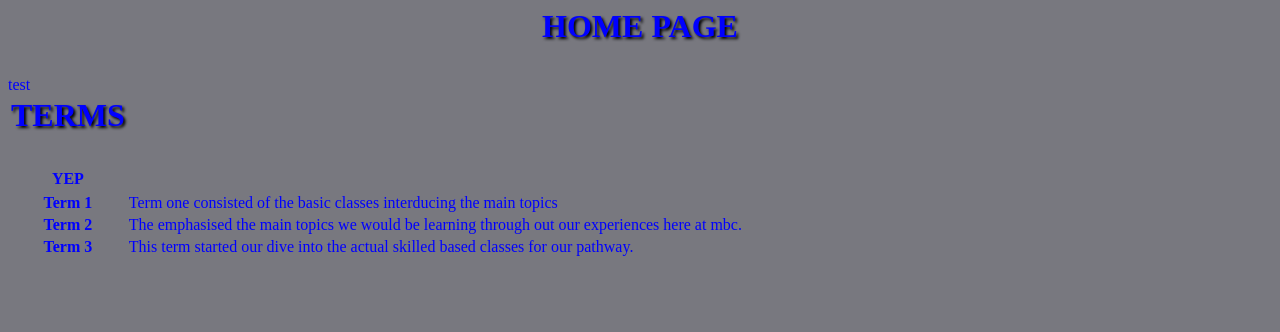
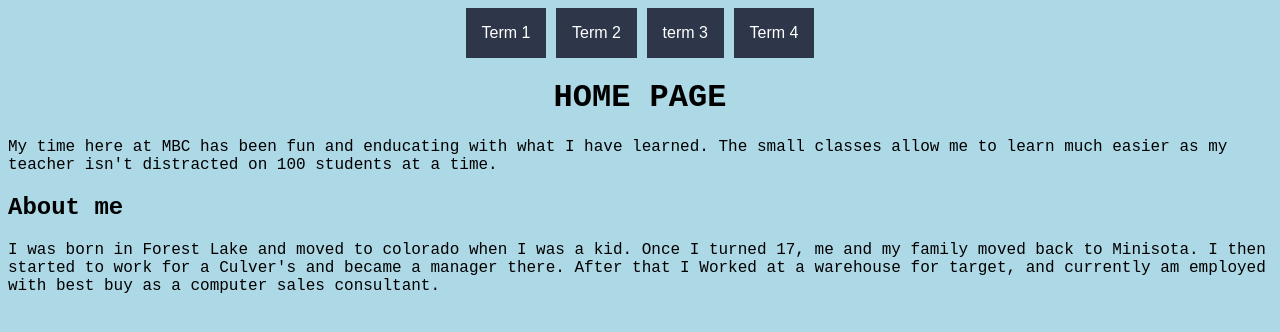
Before and after one commit to electriccrow123/classwork, a plain HTML site: page index.html in a window 1280 px wide. Drawn offline with Linux system fonts and the light colour scheme.

Commit message:
Update index.html

```diff
--- a/index.html
+++ b/index.html
@@ -1,32 +1,67 @@
+
 <html>
     <head>
-        <link href="term1.css" type="text/css" rel="stylesheet">
-        <title>INDEX PAGE</title>
+        <link href="masterpiece.css" type="text/css" rel="stylesheet">
+        <title>Home page</title>
     </head>
-    <body>
-        <h1><center>HOME PAGE</center></h1>
-        <table>
-            <tr>
-                <th><h1>TERMS</h1></th>
-            </tr>
-            <tr>
+<body>
+    <center>
+        <div class="navbar">
                 <div class="dropdown">
-                    <th>YEP </th>
+                    <button class="dropbtn">Term 1
+                    <i class="fa fa-caret-down"></i>
+                    </button>
+                    <div class="dropdown-content">
+                    <a href="C:\Users\chris\Desktop\Class\portfolio webpages\term1\Busscomt1.html">Business Communications</a>
+                    <a href="C:\Users\chris\Desktop\Class\portfolio webpages\term1\Computerconcepts.html">Computer Concepts 2</a>
+                    <a href="C:\Users\chris\Desktop\Class\portfolio webpages\term1\Keybording1.html">Keybording 1 3</a>
+                    <a href="C:\Users\chris\Desktop\Class\portfolio webpages\term1\MSOperating.html">MS Operating Systems</a>
+                    <a href="C:\Users\chris\Desktop\Class\portfolio webpages\term1\'Personal Finance'.html">Personal Finance</a>
+                    </div>
                 </div>
-                <div class="dropdown-content">
-                    <tr>test</tr>
+                <div class="dropdown">
+                        <button class="dropbtn">Term 2
+                            <i class="fa fa-caret-down"></i>
+                        </button>
+                        <div class="dropdown-content">
+                            <a href="C:\Users\chris\Desktop\Class\portfolio webpages\Term2\BusinessCom.html">Business Communications 2</a>
+                            <a href="C:\Users\chris\Desktop\Class\portfolio webpages\Term2\Electronic Spreadsheets.html">Electronic Spreadsheets</a>
+                            <a href="C:\Users\chris\Desktop\Class\portfolio webpages\Term2\KeyboardingII.html">Keyboarding II</a>
+                            <a href="C:\Users\chris\Desktop\Class\portfolio webpages\Term2\Linux.html">Linux</a>
+                        </div>
                 </div>
-                <th>Term 1</th>
-                <td>Term one consisted of the basic classes interducing the main topics </td>
-            </tr>
-            <tr>
-                <th>Term 2</th>
-                <td>The emphasised the main topics we would be learning through out our experiences here at mbc.</td>
-            </tr>
-            <tr>
-                <th>Term 3</th>
-                <td>This term started our dive into the actual skilled based classes for our pathway.</td>
-            </tr>
-        </table>
+                <div class="dropdown">
+                        <button class="dropbtn">term 3
+                            <i class="fa fa-caret-down"></i>
+                        </button>
+                        <div class="dropdown-content">
+                            <a href="C:\Users\chris\Desktop\Class\portfolio webpages\Term 3\Database.html">Database</a>
+                            <a href="C:\Users\chris\Desktop\Class\portfolio webpages\Term 3\PCHW.html">PC Hardware</a>
+                            <a href="C:\Users\chris\Desktop\Class\portfolio webpages\Term 3\webauthoring.html">Web authoring</a>
+                            <a href="C:\Users\chris\Desktop\Class\portfolio webpages\Term 3\programinglogic.html">Programing Logic</a>
+                        </div>
+                </div>
+                <div class="dropdown">
+                        <button class="dropbtn">Term 4
+                            <i class="fa fa-caret-down"></i>
+                        </button>
+                        <div class="dropdown-content">
+                            <a href="#"></a>
+                            <a href="#"></a>
+                            <a href="#"></a>
+                        </div>
+                </div>
+    </center>
+        <center><h1>HOME PAGE</h1></center>
+        <p>My time here at MBC has been fun and enducating with what I have learned.
+            The small classes allow me to learn much easier as my teacher isn't distracted
+            on 100 students at a time.
+        </p>
+        <h2>About me</h2>
+        <p>I was born in Forest Lake and moved to colorado when I was a kid. Once I turned 17, me and my family moved back to Minisota.
+            I then started to work for a Culver's and became a manager there. After that I
+            Worked at a warehouse for target, and currently am employed with best buy as a
+            computer sales consultant.
+        </p>
     </body>
 </html>
```
